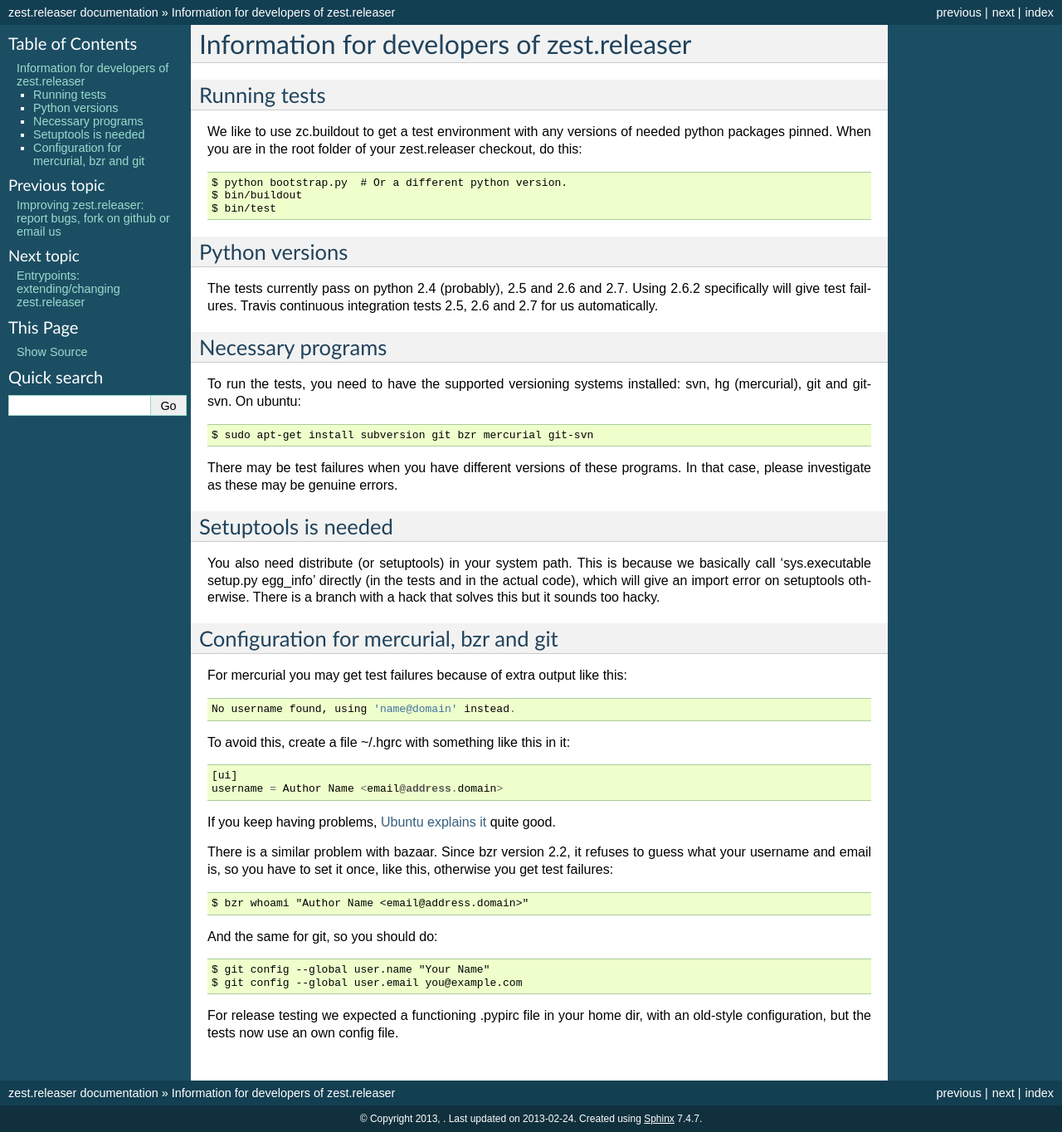
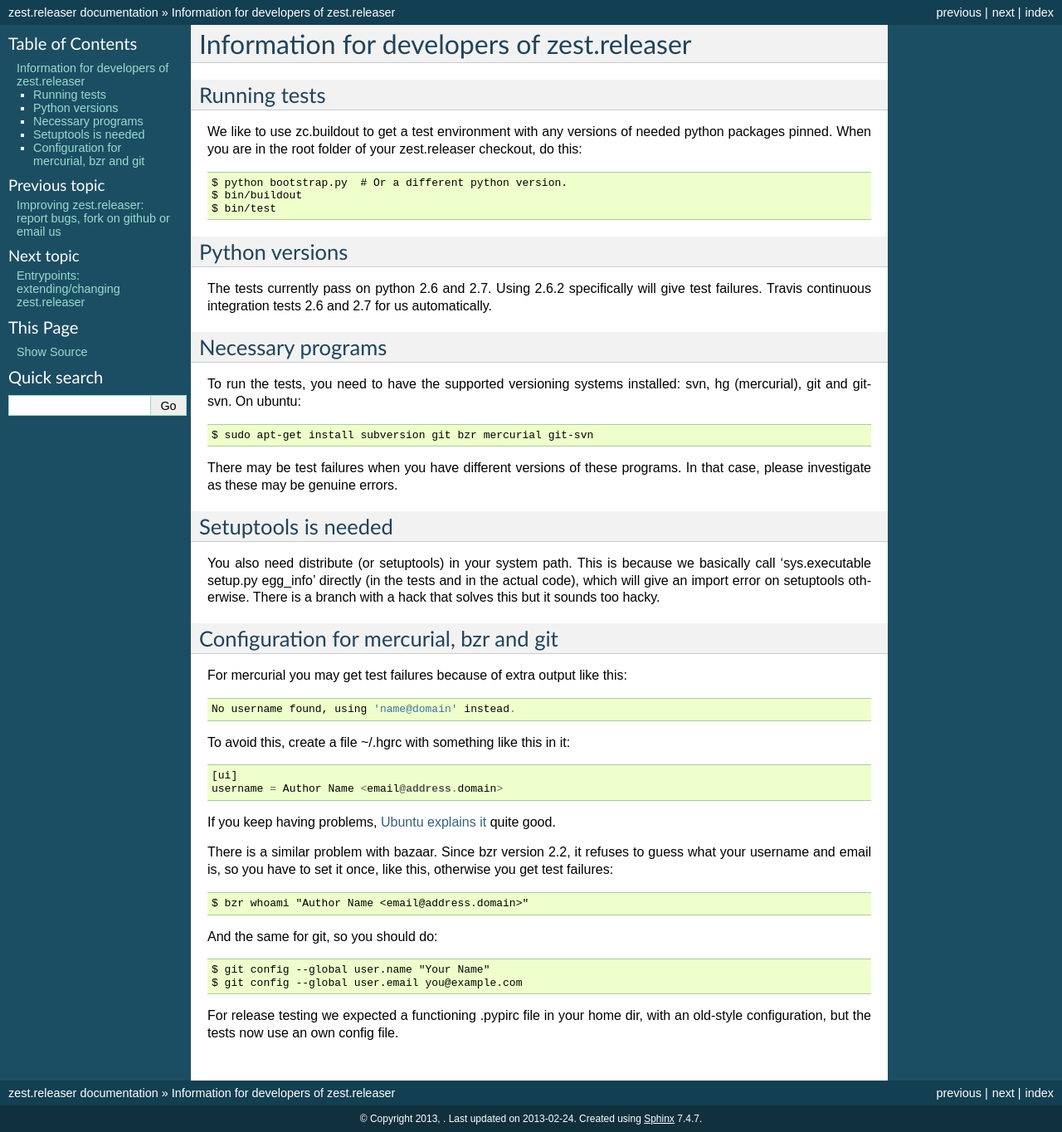
Before and after one commit to zestsoftware/zest.releaser, a Sphinx documentation site: the page built from doc/source/developing.rst, in a window 1280 px wide. Shown: the whole page at 83% size. Built offline with Sphinx 7.4.7, drawn with Linux system fonts in a browser that asks for light colours.

Commit message:
Remove mention of 2.4 and 2.5 from documentation.
2.4 and 2.5 are not supported any more.

```diff
--- a/doc/source/developing.rst
+++ b/doc/source/developing.rst
@@ -16,9 +16,9 @@
 Python versions
 ---------------
 
-The tests currently pass on python 2.4 (probably), 2.5 and 2.6 and 2.7.  Using
+The tests currently pass on python 2.6 and 2.7. Using
 2.6.2 specifically will give test failures. Travis continuous integration
-tests 2.5, 2.6 and 2.7 for us automatically.
+tests 2.6 and 2.7 for us automatically.
 
 
 Necessary programs
```
